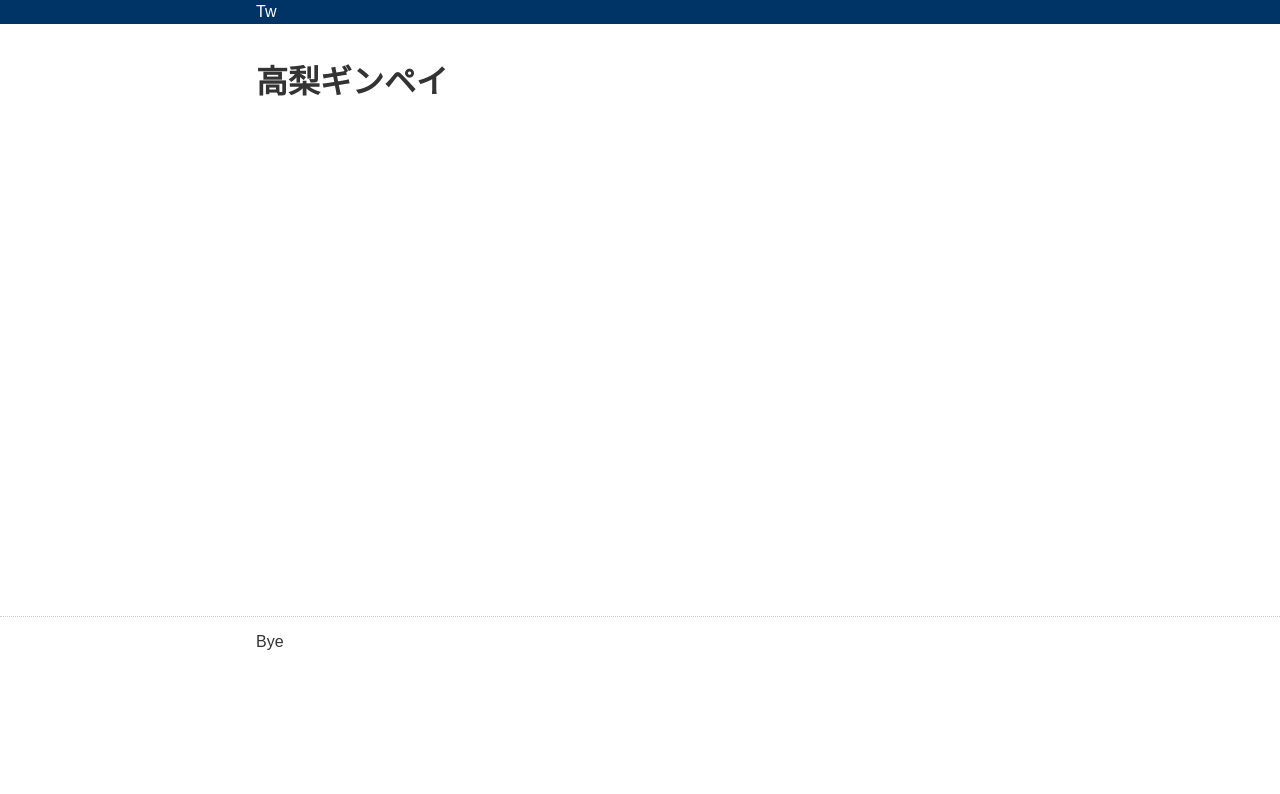
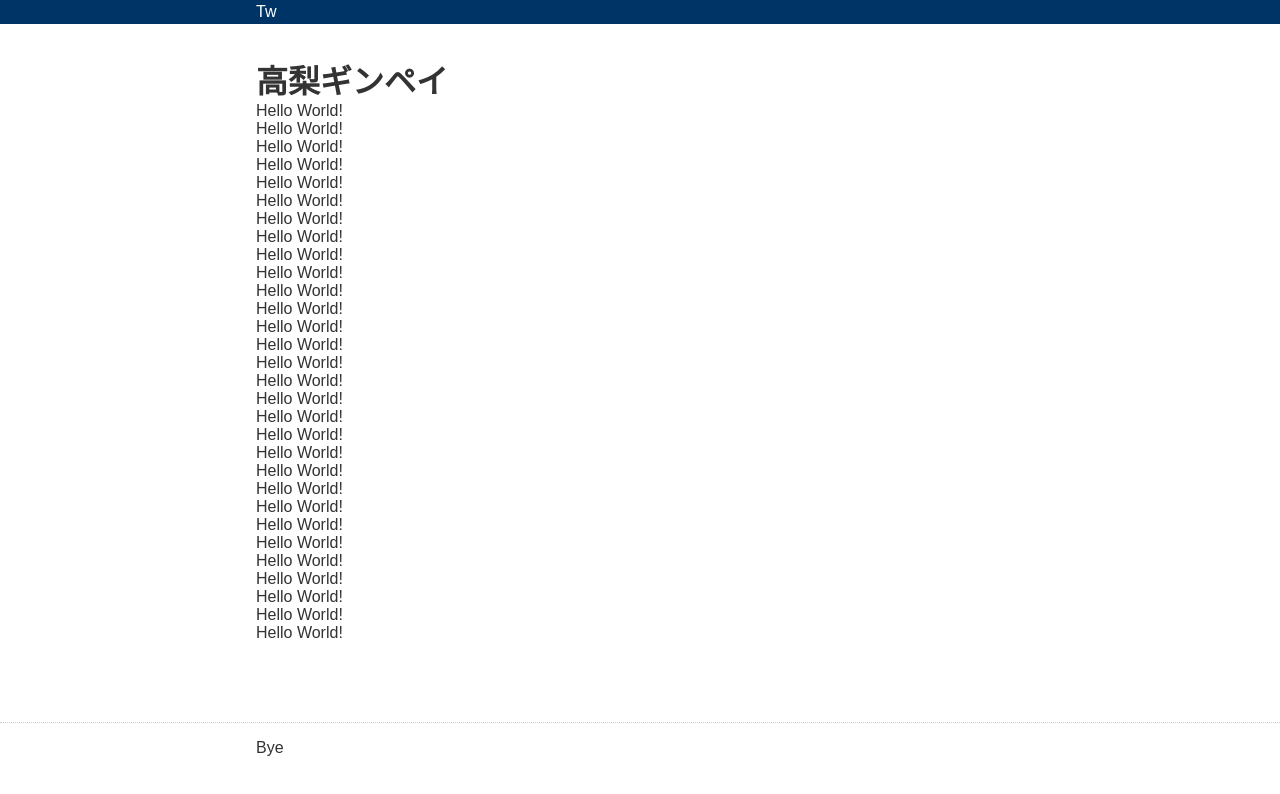
Before and after one commit to ginpei/tw2021, a React (Create React App) app: page /ginpei_jp/ in a window 1280 px wide. Shown: the top 794 px of the page. Built offline with nearby package versions, Linux system fonts and the light colour scheme.

Commit message:
feat: 🎸 user messages

```diff
--- /dev/null
+++ b/src/data/message.ts
@@ -0,0 +1,14 @@
+import { createDataRecord, DataRecord } from "../gp/data/DataRecord";
+
+export interface Message extends DataRecord {
+  body: string;
+  userId: string;
+}
+
+export function createMessage(initial: Partial<Message> = {}): Message {
+  return {
+    ...createDataRecord(initial),
+    body: initial.body ?? "",
+    userId: initial.userId ?? "",
+  };
+}
--- /dev/null
+++ b/src/data/messageDb.dummy.ts
@@ -0,0 +1,214 @@
+import { createMessage, Message } from "./message";
+
+export const dummyMessageDatabase: Message[] = [
+  createMessage({
+    body: "Hello World!",
+    createdAt: 946713600000,
+    id: "id-ginpei_jp-1000",
+    updatedAt: 946713600000,
+    userId: "id-ginpei_jp",
+  }),
+  createMessage({
+    body: "Hello World!",
+    createdAt: 946713610000,
+    id: "id-ginpei_jp-1001",
+    updatedAt: 946713610000,
+    userId: "id-ginpei_jp",
+  }),
+  createMessage({
+    body: "Hello World!",
+    createdAt: 946713620000,
+    id: "id-ginpei_jp-1002",
+    updatedAt: 946713620000,
+    userId: "id-ginpei_jp",
+  }),
+  createMessage({
+    body: "Hello World!",
+    createdAt: 946713630000,
+    id: "id-ginpei_jp-1003",
+    updatedAt: 946713630000,
+    userId: "id-ginpei_jp",
+  }),
+  createMessage({
+    body: "Hello World!",
+    createdAt: 946713640000,
+    id: "id-ginpei_jp-1004",
+    updatedAt: 946713640000,
+    userId: "id-ginpei_jp",
+  }),
+  createMessage({
+    body: "Hello World!",
+    createdAt: 946713650000,
+    id: "id-ginpei_jp-1005",
+    updatedAt: 946713650000,
+    userId: "id-ginpei_jp",
+  }),
+  createMessage({
+    body: "Hello World!",
+    createdAt: 946713660000,
+    id: "id-ginpei_jp-1006",
+    updatedAt: 946713660000,
+    userId: "id-ginpei_jp",
+  }),
+  createMessage({
+    body: "Hello World!",
+    createdAt: 946713670000,
+    id: "id-ginpei_jp-1007",
+    updatedAt: 946713670000,
+    userId: "id-ginpei_jp",
+  }),
+  createMessage({
+    body: "Hello World!",
+    createdAt: 946713680000,
+    id: "id-ginpei_jp-1008",
+    updatedAt: 946713680000,
+    userId: "id-ginpei_jp",
+  }),
+  createMessage({
+    body: "Hello World!",
+    createdAt: 946713690000,
+    id: "id-ginpei_jp-1009",
+    updatedAt: 946713690000,
+    userId: "id-ginpei_jp",
+  }),
+  createMessage({
+    body: "Hello World!",
+    createdAt: 946713700000,
+    id: "id-ginpei_jp-1010",
+    updatedAt: 946713700000,
+    userId: "id-ginpei_jp",
+  }),
+  createMessage({
+    body: "Hello World!",
+    createdAt: 946713710000,
+    id: "id-ginpei_jp-1011",
+    updatedAt: 946713710000,
+    userId: "id-ginpei_jp",
+  }),
+  createMessage({
+    body: "Hello World!",
+    createdAt: 946713720000,
+    id: "id-ginpei_jp-1012",
+    updatedAt: 946713720000,
+    userId: "id-ginpei_jp",
+  }),
+  createMessage({
+    body: "Hello World!",
+    createdAt: 946713730000,
+    id: "id-ginpei_jp-1013",
+    updatedAt: 946713730000,
+    userId: "id-ginpei_jp",
+  }),
+  createMessage({
+    body: "Hello World!",
+    createdAt: 946713740000,
+    id: "id-ginpei_jp-1014",
+    updatedAt: 946713740000,
+    userId: "id-ginpei_jp",
+  }),
+  createMessage({
+    body: "Hello World!",
+    createdAt: 946713750000,
+    id: "id-ginpei_jp-1015",
+    updatedAt: 946713750000,
+    userId: "id-ginpei_jp",
+  }),
+  createMessage({
+    body: "Hello World!",
+    createdAt: 946713760000,
+    id: "id-ginpei_jp-1016",
+    updatedAt: 946713760000,
+    userId: "id-ginpei_jp",
+  }),
+  createMessage({
+    body: "Hello World!",
+    createdAt: 946713770000,
+    id: "id-ginpei_jp-1017",
+    updatedAt: 946713770000,
+    userId: "id-ginpei_jp",
+  }),
+  createMessage({
+    body: "Hello World!",
+    createdAt: 946713780000,
+    id: "id-ginpei_jp-1018",
+    updatedAt: 946713780000,
+    userId: "id-ginpei_jp",
+  }),
+  createMessage({
+    body: "Hello World!",
+    createdAt: 946713790000,
+    id: "id-ginpei_jp-1019",
+    updatedAt: 946713790000,
+    userId: "id-ginpei_jp",
+  }),
+  createMessage({
+    body: "Hello World!",
+    createdAt: 946713800000,
+    id: "id-ginpei_jp-1020",
+    updatedAt: 946713800000,
+    userId: "id-ginpei_jp",
+  }),
+  createMessage({
+    body: "Hello World!",
+    createdAt: 946713810000,
+    id: "id-ginpei_jp-1021",
+    updatedAt: 946713810000,
+    userId: "id-ginpei_jp",
+  }),
+  createMessage({
+    body: "Hello World!",
+    createdAt: 946713820000,
+    id: "id-ginpei_jp-1022",
+    updatedAt: 946713820000,
+    userId: "id-ginpei_jp",
+  }),
+  createMessage({
+    body: "Hello World!",
+    createdAt: 946713830000,
+    id: "id-ginpei_jp-1023",
+    updatedAt: 946713830000,
+    userId: "id-ginpei_jp",
+  }),
+  createMessage({
+    body: "Hello World!",
+    createdAt: 946713840000,
+    id: "id-ginpei_jp-1024",
+    updatedAt: 946713840000,
+    userId: "id-ginpei_jp",
+  }),
+  createMessage({
+    body: "Hello World!",
+    createdAt: 946713850000,
+    id: "id-ginpei_jp-1025",
+    updatedAt: 946713850000,
+    userId: "id-ginpei_jp",
+  }),
+  createMessage({
+    body: "Hello World!",
+    createdAt: 946713860000,
+    id: "id-ginpei_jp-1026",
+    updatedAt: 946713860000,
+    userId: "id-ginpei_jp",
+  }),
+  createMessage({
+    body: "Hello World!",
+    createdAt: 946713870000,
+    id: "id-ginpei_jp-1027",
+    updatedAt: 946713870000,
+    userId: "id-ginpei_jp",
+  }),
+  createMessage({
+    body: "Hello World!",
+    createdAt: 946713880000,
+    id: "id-ginpei_jp-1028",
+    updatedAt: 946713880000,
+    userId: "id-ginpei_jp",
+  }),
+  createMessage({
+    body: "Hello World!",
+    createdAt: 946713890000,
+    id: "id-ginpei_jp-1029",
+    updatedAt: 946713890000,
+    userId: "id-ginpei_jp",
+  }),
+];
--- /dev/null
+++ b/src/data/messageDb.ts
@@ -0,0 +1,11 @@
+import { sleep } from "../misc/util";
+import { Message } from "./message";
+import { dummyMessageDatabase } from "./messageDb.dummy";
+
+const database: Message[] = dummyMessageDatabase;
+
+export async function fetchRecentMessageOf(userId: string): Promise<Message[]> {
+  await sleep(500);
+  const messages = database.filter((v) => v.userId === userId);
+  return messages;
+}
--- /dev/null
+++ b/src/data/messageHooks.tsx
@@ -0,0 +1,23 @@
+import { useEffect, useState } from "react";
+import { Message } from "./message";
+import { fetchRecentMessageOf } from "./messageDb";
+
+export function useUserRecentMessages(
+  userId: string | undefined
+): [Message[] | undefined] {
+  const [messages, setMessages] = useState<Message[] | undefined>(undefined);
+
+  useEffect(() => {
+    setMessages(undefined);
+
+    if (!userId) {
+      return;
+    }
+
+    fetchRecentMessageOf(userId).then((newMessages) => {
+      setMessages(newMessages);
+    });
+  }, [userId]);
+
+  return [messages];
+}
--- a/src/data/userDb.dummy.ts
+++ b/src/data/userDb.dummy.ts
@@ -1,9 +1,8 @@
-import { generateId } from "../misc/util";
 import { createUser, User } from "./user";
 
 const dummyUserDatabase: User[] = [
   createUser({
-    id: generateId(),
+    id: "id-ginpei_jp",
     name: "高梨ギンペイ",
     screenName: "ginpei_jp",
   }),
--- a/src/misc/util.ts
+++ b/src/misc/util.ts
@@ -1,7 +1,3 @@
 export function sleep(ms: number): Promise<void> {
   return new Promise((f) => setTimeout(f, ms));
 }
-
-export function generateId(): string {
-  return Math.random().toFixed(32).slice(2);
-}
--- a/src/ui/screens/account/UserHomePage.tsx
+++ b/src/ui/screens/account/UserHomePage.tsx
@@ -1,4 +1,5 @@
 import { useParams } from "react-router-dom";
+import { useUserRecentMessages } from "../../../data/messageHooks";
 import { useUserByScreenName } from "../../../data/userDbHooks";
 import { rootPath } from "../../../misc/mist";
 import { BasicLayout } from "../../layouts/basic/BasicLayout";
@@ -13,18 +14,27 @@ export function userHomePath(screenName: string): string {
 export const UserHomePage: React.FC = () => {
   const params = useParams<Record<ParamNames, string>>();
   const [user] = useUserByScreenName(params.screenName);
-
-  if (user === undefined) {
-    return <div>Loading...</div>;
-  }
+  const [messages] = useUserRecentMessages(user?.id ?? undefined);
 
   if (user === null) {
     return <NotFoundScreen />;
   }
 
+  if (user === undefined) {
+    // TODO loading screen
+    return <div>Loading...</div>;
+  }
+
   return (
     <BasicLayout title={`Home of ${user.name}`}>
       <h1>{user.name}</h1>
+      <div className="messages">
+        {messages ? (
+          messages.map((message) => <div key={message.id}>{message.body}</div>)
+        ) : (
+          <div>...</div>
+        )}
+      </div>
     </BasicLayout>
   );
 };
```
